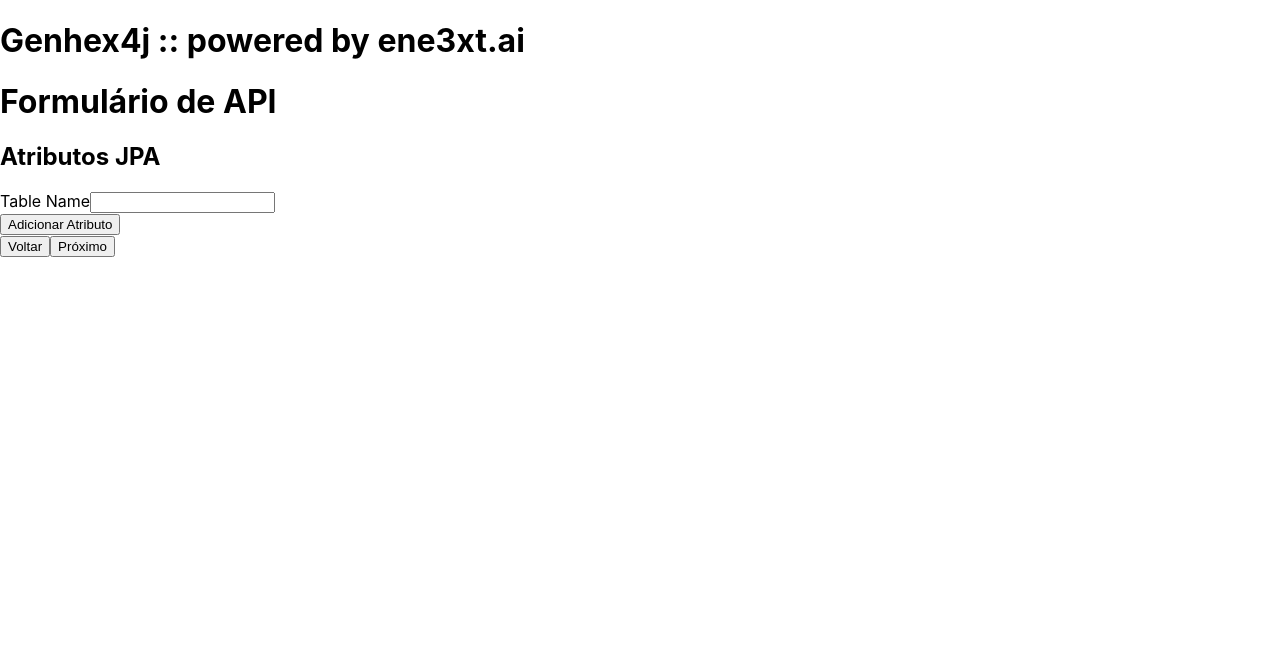
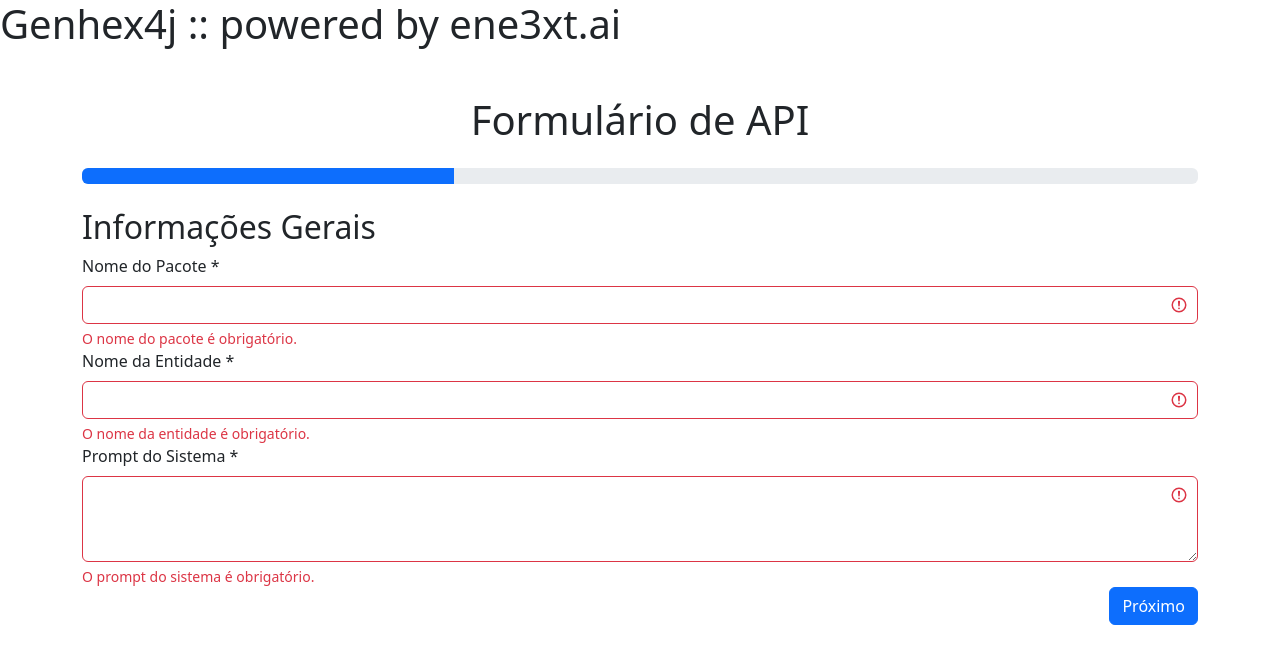
Before and after one commit to JimSP/genhex4j, a React (Create React App) app in the folder frontend/: page / in a window 1280 px wide. Both pictures are taken after a click on the button "Próximo". Shown: the top 664 px of the page. Built offline with nearby package versions, Linux system fonts and the light colour scheme.

Commit message:
melhoria usabilidade e experiecnia

```diff
--- a/frontend/package.json
+++ b/frontend/package.json
@@ -11,8 +11,10 @@
     "@testing-library/react": "^13.4.0",
     "@testing-library/user-event": "^13.5.0",
     "axios": "^1.7.7",
+    "bootstrap": "^5.3.3",
     "lucide-react": "^0.454.0",
     "react": "^18.3.1",
+    "react-bootstrap": "^2.10.5",
     "react-dom": "^18.3.1",
     "react-scripts": "5.0.1",
     "web-vitals": "^2.1.4"
--- a/frontend/src/App.js
+++ b/frontend/src/App.js
@@ -1,4 +1,5 @@
 import React from 'react';
+import 'bootstrap/dist/css/bootstrap.min.css';
 import ProjectForm from './ProjectForm';
 
 function App() {
--- a/frontend/src/ProjectForm.js
+++ b/frontend/src/ProjectForm.js
@@ -1,4 +1,5 @@
 import React, { useState, useEffect } from 'react';
+import { Form, Button, ProgressBar, Alert, Spinner, Modal } from 'react-bootstrap';
 
 const ApiForm = () => {
   const [formData, setFormData] = useState({
@@ -24,27 +25,75 @@ const ApiForm = () => {
   });
 
   const [currentStep, setCurrentStep] = useState(1);
+  const [isSubmitting, setIsSubmitting] = useState(false);
+  const [isFetching, setIsFetching] = useState(false);
+  const [errors, setErrors] = useState({});
+  const [showModal, setShowModal] = useState(false);
+  const totalSteps = 3;
 
   useEffect(() => {
-    // Simula a chamada da API e o preenchimento dos dados no estado
     const fetchInitialData = async () => {
+      setIsFetching(true);
       try {
         const response = await fetch('http://localhost:8080/');
         if (!response.ok) throw new Error('Failed to fetch data');
         const data = await response.json();
 
-        // Preenche o estado com os dados da API
         setFormData(data);
       } catch (error) {
         console.error('Error fetching data:', error);
+      } finally {
+        setIsFetching(false);
       }
     };
 
     fetchInitialData();
   }, []);
 
+  const validateStep = () => {
+    let stepErrors = {};
+    if (currentStep === 1) {
+      if (!formData.entityDescriptor.packageName) {
+        stepErrors.packageName = 'O nome do pacote é obrigatório.';
+      }
+      if (!formData.entityDescriptor.entityName) {
+        stepErrors.entityName = 'O nome da entidade é obrigatório.';
+      }
+      if (!formData.entityDescriptor.systemPrompt) {
+        stepErrors.systemPrompt = 'O prompt do sistema é obrigatório.';
+      }
+    } else if (currentStep === 2) {
+      if (!formData.entityDescriptor.jpaDescriptor.tableName) {
+        stepErrors.tableName = 'O nome da tabela é obrigatório.';
+      }
+      if (formData.entityDescriptor.jpaDescriptor.attributes.length === 0) {
+        stepErrors.attributes = 'Adicione pelo menos um atributo.';
+      } else {
+        formData.entityDescriptor.jpaDescriptor.attributes.forEach((attr, index) => {
+          if (!attr.name || !attr.type) {
+            stepErrors[`attribute_${index}`] = 'Nome e tipo são obrigatórios.';
+          }
+        });
+      }
+    } else if (currentStep === 3) {
+      // Validação das regras
+      if (formData.entityDescriptor.rulesDescriptor.length === 0) {
+        stepErrors.rules = 'Adicione pelo menos uma regra.';
+      } else {
+        formData.entityDescriptor.rulesDescriptor.forEach((rule, index) => {
+          if (!rule.ruleName || !rule.description) {
+            stepErrors[`rule_${index}`] = 'Nome e descrição da regra são obrigatórios.';
+          }
+        });
+      }
+    }
+    setErrors(stepErrors);
+    return Object.keys(stepErrors).length === 0;
+  };
+
   const handleInputChange = (e) => {
     const { name, value } = e.target;
+    setErrors((prevErrors) => ({ ...prevErrors, [name]: null }));
     if (name === 'tableName') {
       setFormData((prevFormData) => ({
         ...prevFormData,
@@ -67,33 +116,59 @@ const ApiForm = () => {
     }
   };
 
-  const handleAddAttribute = (descriptor) => {
+  const handleAddAttribute = () => {
+    const initializeAttribute = () => ({ name: '', type: '' });
     setFormData((prevFormData) => ({
       ...prevFormData,
       entityDescriptor: {
         ...prevFormData.entityDescriptor,
-        [descriptor]: {
-          ...prevFormData.entityDescriptor[descriptor],
+        jpaDescriptor: {
+          ...prevFormData.entityDescriptor.jpaDescriptor,
           attributes: [
-            ...prevFormData.entityDescriptor[descriptor].attributes,
-            { name: '', type: '' }
+            ...prevFormData.entityDescriptor.jpaDescriptor.attributes,
+            initializeAttribute()
+          ]
+        },
+        domainDescriptor: {
+          ...prevFormData.entityDescriptor.domainDescriptor,
+          attributes: [
+            ...prevFormData.entityDescriptor.domainDescriptor.attributes,
+            initializeAttribute()
+          ]
+        },
+        dtoDescriptor: {
+          ...prevFormData.entityDescriptor.dtoDescriptor,
+          attributes: [
+            ...prevFormData.entityDescriptor.dtoDescriptor.attributes,
+            initializeAttribute()
           ]
         }
       }
     }));
   };
 
-  const handleRemoveAttribute = (descriptor, index) => {
-    setFormData((prevFormData) => ({
+  const handleRemoveAttribute = (index) => {
+    setFormData((prevFormData) => {
+      const removeAt = (arr) => arr.filter((_, i) => i !== index);
+      return {
         ...prevFormData,
         entityDescriptor: {
           ...prevFormData.entityDescriptor,
-        [descriptor]: {
-          ...prevFormData.entityDescriptor[descriptor],
-          attributes: prevFormData.entityDescriptor[descriptor].attributes.filter((_, i) => i !== index)
+          jpaDescriptor: {
+            ...prevFormData.entityDescriptor.jpaDescriptor,
+            attributes: removeAt(prevFormData.entityDescriptor.jpaDescriptor.attributes)
+          },
+          domainDescriptor: {
+            ...prevFormData.entityDescriptor.domainDescriptor,
+            attributes: removeAt(prevFormData.entityDescriptor.domainDescriptor.attributes)
+          },
+          dtoDescriptor: {
+            ...prevFormData.entityDescriptor.dtoDescriptor,
+            attributes: removeAt(prevFormData.entityDescriptor.dtoDescriptor.attributes)
           }
         }
-    }));
+      };
+    });
   };
 
   const handleAddRule = () => {
@@ -128,7 +203,9 @@ const ApiForm = () => {
   };
 
   const handleNextStep = () => {
+    if (validateStep()) {
       setCurrentStep(currentStep + 1);
+    }
   };
 
   const handlePreviousStep = () => {
@@ -145,44 +222,50 @@ const ApiForm = () => {
         rulesDescriptor: newRules
       }
     }));
+
+    setErrors((prevErrors) => ({ ...prevErrors, [`rule_${index}`]: null }));
   };
 
   const handleJpaAttributeChange = (index, field, value) => {
-    const newAttributes = [...formData.entityDescriptor.jpaDescriptor.attributes];
-    newAttributes[index][field] = value;
+    const updateAttributes = (attributes) =>
+      attributes.map((attr, i) => (i === index ? { ...attr, [field]: value } : attr));
+
     setFormData((prevFormData) => ({
       ...prevFormData,
       entityDescriptor: {
         ...prevFormData.entityDescriptor,
         jpaDescriptor: {
           ...prevFormData.entityDescriptor.jpaDescriptor,
-          attributes: newAttributes
+          attributes: updateAttributes(prevFormData.entityDescriptor.jpaDescriptor.attributes)
         },
         domainDescriptor: {
           ...prevFormData.entityDescriptor.domainDescriptor,
-          attributes: newAttributes
+          attributes: updateAttributes(prevFormData.entityDescriptor.domainDescriptor.attributes)
         },
         dtoDescriptor: {
           ...prevFormData.entityDescriptor.dtoDescriptor,
-          attributes: newAttributes
+          attributes: updateAttributes(prevFormData.entityDescriptor.dtoDescriptor.attributes)
         }
       }
     }));
+
+    setErrors((prevErrors) => ({ ...prevErrors, [`attribute_${index}`]: null }));
   };
 
   const handleSubmit = async () => {
+    if (validateStep()) {
+      setIsSubmitting(true);
       try {
         const response = await fetch('http://localhost:8080/', {
           method: 'POST',
           headers: {
-          'Content-Type': 'application/json',
+            'Content-Type': 'application/json'
           },
-        body: JSON.stringify(formData),
+          body: JSON.stringify(formData)
         });
 
         if (!response.ok) throw new Error('Failed to submit form');
 
-      // Como estamos recebendo um arquivo, precisamos tratá-lo de forma diferente
         const blob = await response.blob();
         const url = window.URL.createObjectURL(blob);
         const a = document.createElement('a');
@@ -193,162 +276,278 @@ const ApiForm = () => {
         a.remove();
         window.URL.revokeObjectURL(url);
 
-      // Reset form or show success message
+        setShowModal(true);
         setCurrentStep(1);
+        setFormData({
+          entityDescriptor: {
+            packageName: '',
+            entityName: '',
+            systemPrompt: '',
+            jpaDescriptor: {
+              tableName: '',
+              attributes: []
+            },
+            domainDescriptor: {
+              attributes: []
+            },
+            dtoDescriptor: {
+              attributes: []
+            },
+            rulesDescriptor: []
+          },
+          standardTemplates: [],
+          rulesTemplates: [],
+          templates: []
+        });
       } catch (error) {
         console.error('Error submitting form:', error);
-      // Show error message to user
+        alert('Ocorreu um erro ao enviar o formulário. Por favor, tente novamente.');
+      } finally {
+        setIsSubmitting(false);
+      }
     }
   };
 
   return (
-    <div className="container mx-auto p-4">
-      <h1 className="text-3xl font-bold mb-4">Formulário de API</h1>
-      <div className="bg-white p-4 rounded-md shadow-md">
+    <div className="container my-5">
+      <h1 className="text-center mb-4">Formulário de API</h1>
+      {isFetching ? (
+        <div className="text-center">
+          <Spinner animation="border" variant="primary" />
+          <p>Carregando dados...</p>
+        </div>
+      ) : (
+        <Form>
+          <ProgressBar now={(currentStep / totalSteps) * 100} className="mb-4" />
           {currentStep === 1 && (
             <div>
-            <h2 className="text-2xl font-bold mb-4">Informações Gerais</h2>
-            <div className="space-y-4">
-              <div>
-                <label className="block text-sm font-medium mb-1">Package Name</label>
-                <input
+              <h2>Informações Gerais</h2>
+              <Form.Group controlId="packageName">
+                <Form.Label>Nome do Pacote *</Form.Label>
+                <Form.Control
                   type="text"
                   name="packageName"
                   value={formData.entityDescriptor.packageName}
                   onChange={handleInputChange}
-                  className="w-full px-3 py-2 border rounded-md focus:outline-none focus:ring-2 focus:ring-blue-500"
+                  isInvalid={!!errors.packageName}
                 />
-              </div>
-              <div>
-                <label className="block text-sm font-medium mb-1">Entity Name</label>
-                <input
+                <Form.Control.Feedback type="invalid">
+                  {errors.packageName}
+                </Form.Control.Feedback>
+              </Form.Group>
+              <Form.Group controlId="entityName">
+                <Form.Label>Nome da Entidade *</Form.Label>
+                <Form.Control
                   type="text"
                   name="entityName"
                   value={formData.entityDescriptor.entityName}
                   onChange={handleInputChange}
-                  className="w-full px-3 py-2 border rounded-md focus:outline-none focus:ring-2 focus:ring-blue-500"
+                  isInvalid={!!errors.entityName}
                 />
-              </div>
-              <div>
-                <label className="block text-sm font-medium mb-1">System Prompt</label>
-                <textarea
+                <Form.Control.Feedback type="invalid">
+                  {errors.entityName}
+                </Form.Control.Feedback>
+              </Form.Group>
+              <Form.Group controlId="systemPrompt">
+                <Form.Label>Prompt do Sistema *</Form.Label>
+                <Form.Control
+                  as="textarea"
+                  rows={3}
                   name="systemPrompt"
                   value={formData.entityDescriptor.systemPrompt}
                   onChange={handleInputChange}
-                  className="w-full px-3 py-2 border rounded-md focus:outline-none focus:ring-2 focus:ring-blue-500"
+                  isInvalid={!!errors.systemPrompt}
                 />
+                <Form.Control.Feedback type="invalid">
+                  {errors.systemPrompt}
+                </Form.Control.Feedback>
+              </Form.Group>
+              <div className="d-flex justify-content-end">
+                <Button variant="primary" onClick={handleNextStep}>
+                  Próximo
+                </Button>
               </div>
-            </div>
-            <button type="button" onClick={handleNextStep} className="bg-blue-500 text-white px-3 py-1 rounded-md mt-4">Próximo</button>
             </div>
           )}
           {currentStep === 2 && (
             <div>
-            <h2 className="text-2xl font-bold mb-4">Atributos JPA</h2>
-            <div className="space-y-4">
-              <div>
-                <label className="block text-sm font-medium mb-1">Table Name</label>
-                <input
+              <h2>Atributos JPA</h2>
+              <Form.Group controlId="tableName">
+                <Form.Label>Nome da Tabela *</Form.Label>
+                <Form.Control
                   type="text"
                   name="tableName"
                   value={formData.entityDescriptor.jpaDescriptor.tableName}
                   onChange={handleInputChange}
-                  className="w-full px-3 py-2 border rounded-md focus:outline-none focus:ring-2 focus:ring-blue-500"
+                  isInvalid={!!errors.tableName}
                 />
-              </div>
+                <Form.Control.Feedback type="invalid">
+                  {errors.tableName}
+                </Form.Control.Feedback>
+              </Form.Group>
               {formData.entityDescriptor.jpaDescriptor.attributes.map((attr, index) => (
-                <div key={index} className="p-4 border rounded-md space-y-2">
-                  <input
+                <div key={index} className="border p-3 my-3">
+                  <h5>Atributo {index + 1}</h5>
+                  <Form.Group controlId={`attributeName_${index}`}>
+                    <Form.Label>Nome do Atributo *</Form.Label>
+                    <Form.Control
                       type="text"
                       value={attr.name}
-                    placeholder="Attribute Name"
+                      placeholder="Nome do Atributo"
                       onChange={(e) => handleJpaAttributeChange(index, 'name', e.target.value)}
-                    className="w-full px-3 py-2 border rounded-md focus:outline-none focus:ring-2 focus:ring-blue-500"
+                      isInvalid={!!errors[`attribute_${index}`]}
                     />
-                  <input
+                  </Form.Group>
+                  <Form.Group controlId={`attributeType_${index}`}>
+                    <Form.Label>Tipo do Atributo *</Form.Label>
+                    <Form.Control
                       type="text"
                       value={attr.type}
-                    placeholder="Attribute Type"
+                      placeholder="Tipo do Atributo"
                       onChange={(e) => handleJpaAttributeChange(index, 'type', e.target.value)}
-                    className="w-full px-3 py-2 border rounded-md focus:outline-none focus:ring-2 focus:ring-blue-500"
+                      isInvalid={!!errors[`attribute_${index}`]}
                     />
-                  <button type="button" onClick={() => handleRemoveAttribute('jpaDescriptor', index)} className="bg-red-500 text-white px-3 py-1 rounded-md">Remover Atributo</button>
+                    <Form.Control.Feedback type="invalid">
+                      {errors[`attribute_${index}`]}
+                    </Form.Control.Feedback>
+                  </Form.Group>
+                  <Button variant="danger" onClick={() => handleRemoveAttribute(index)}>
+                    Remover Atributo
+                  </Button>
                 </div>
               ))}
-              <button type="button" onClick={() => handleAddAttribute('jpaDescriptor')} className="bg-green-500 text-white px-3 py-1 rounded-md">Adicionar Atributo</button>
-            </div>
-            <div className="mt-4 space-x-2">
-              <button type="button" onClick={handlePreviousStep} className="bg-gray-500 text-white px-3 py-1 rounded-md">Voltar</button>
-              <button type="button" onClick={handleNextStep} className="bg-blue-500 text-white px-3 py-1 rounded-md">Próximo</button>
+              {errors.attributes && (
+                <Alert variant="danger">
+                  {errors.attributes}
+                </Alert>
+              )}
+              <Button variant="success" onClick={handleAddAttribute}>
+                Adicionar Atributo
+              </Button>
+              <div className="d-flex justify-content-between mt-3">
+                <Button variant="secondary" onClick={handlePreviousStep}>
+                  Voltar
+                </Button>
+                <Button variant="primary" onClick={handleNextStep}>
+                  Próximo
+                </Button>
               </div>
             </div>
           )}
           {currentStep === 3 && (
             <div>
-            <h2 className="text-2xl font-bold mb-4">Regras</h2>
-            <div className="space-y-4">
+              <h2>Regras</h2>
               {formData.entityDescriptor.rulesDescriptor.map((rule, index) => (
-                <div key={index} className="p-4 border rounded-md space-y-2">
-                  <input
+                <div key={index} className="border p-3 my-3">
+                  <h5>Regra {index + 1}</h5>
+                  <Form.Group controlId={`ruleName_${index}`}>
+                    <Form.Label>Nome da Regra *</Form.Label>
+                    <Form.Control
                       type="text"
                       value={rule.ruleName}
                       placeholder="Nome da Regra"
                       onChange={(e) => handleRuleInputChange(index, 'ruleName', e.target.value)}
-                    className="w-full px-3 py-2 border rounded-md focus:outline-none focus:ring-2 focus:ring-blue-500"
+                      isInvalid={!!errors[`rule_${index}`]}
                     />
-                  <input
+                  </Form.Group>
+                  <Form.Group controlId={`ruleDescription_${index}`}>
+                    <Form.Label>Descrição *</Form.Label>
+                    <Form.Control
                       type="text"
                       value={rule.description}
                       placeholder="Descrição"
                       onChange={(e) => handleRuleInputChange(index, 'description', e.target.value)}
-                    className="w-full px-3 py-2 border rounded-md focus:outline-none focus:ring-2 focus:ring-blue-500"
+                      isInvalid={!!errors[`rule_${index}`]}
                     />
-                  <input
+                    <Form.Control.Feedback type="invalid">
+                      {errors[`rule_${index}`]}
+                    </Form.Control.Feedback>
+                  </Form.Group>
+                  <Form.Group controlId={`ruleInput_${index}`}>
+                    <Form.Label>Input da Regra</Form.Label>
+                    <Form.Control
                       type="text"
                       value={rule.ruleInput}
                       placeholder="Input da Regra"
                       onChange={(e) => handleRuleInputChange(index, 'ruleInput', e.target.value)}
-                    className="w-full px-3 py-2 border rounded-md focus:outline-none focus:ring-2 focus:ring-blue-500"
                     />
-                  <input
+                  </Form.Group>
+                  <Form.Group controlId={`ruleOutput_${index}`}>
+                    <Form.Label>Output da Regra</Form.Label>
+                    <Form.Control
                       type="text"
                       value={rule.ruleOutput}
                       placeholder="Output da Regra"
                       onChange={(e) => handleRuleInputChange(index, 'ruleOutput', e.target.value)}
-                    className="w-full px-3 py-2 border rounded-md focus:outline-none focus:ring-2 focus:ring-blue-500"
                     />
-                  <textarea
+                  </Form.Group>
+                  <Form.Group controlId={`llmGeneratedLogic_${index}`}>
+                    <Form.Label>Lógica Gerada por LLM</Form.Label>
+                    <Form.Control
+                      as="textarea"
+                      rows={3}
                       value={rule.llmGeneratedLogic}
                       placeholder="Lógica Gerada por LLM"
                       onChange={(e) => handleRuleInputChange(index, 'llmGeneratedLogic', e.target.value)}
-                    className="w-full px-3 py-2 border rounded-md focus:outline-none focus:ring-2 focus:ring-blue-500"
                     />
-                  <input
+                  </Form.Group>
+                  <Form.Group controlId={`javaFunctionalInterface_${index}`}>
+                    <Form.Label>Interface Funcional Java</Form.Label>
+                    <Form.Control
                       type="text"
                       value={rule.javaFunctionalInterface}
                       placeholder="Interface Funcional Java"
                       onChange={(e) => handleRuleInputChange(index, 'javaFunctionalInterface', e.target.value)}
-                    className="w-full px-3 py-2 border rounded-md focus:outline-none focus:ring-2 focus:ring-blue-500"
                     />
-                  <input
+                  </Form.Group>
+                  <Form.Group controlId={`javaFuncionalIntefaceMethodName_${index}`}>
+                    <Form.Label>Nome do Método da Interface</Form.Label>
+                    <Form.Control
                       type="text"
                       value={rule.javaFuncionalIntefaceMethodName}
                       placeholder="Nome do Método da Interface"
                       onChange={(e) => handleRuleInputChange(index, 'javaFuncionalIntefaceMethodName', e.target.value)}
-                    className="w-full px-3 py-2 border rounded-md focus:outline-none focus:ring-2 focus:ring-blue-500"
                     />
-                  <button type="button" onClick={() => handleRemoveRule(index)} className="bg-red-500 text-white px-3 py-1 rounded-md">Remover Regra</button>
+                  </Form.Group>
+                  <Button variant="danger" onClick={() => handleRemoveRule(index)}>
+                    Remover Regra
+                  </Button>
                 </div>
               ))}
-              <button type="button" onClick={handleAddRule} className="bg-green-500 text-white px-3 py-1 rounded-md">Adicionar Regra</button>
-            </div>
-            <div className="mt-4 space-x-2">
-              <button type="button" onClick={handlePreviousStep} className="bg-gray-500 text-white px-3 py-1 rounded-md">Voltar</button>
-              <button type="button" onClick={handleSubmit} className="bg-blue-500 text-white px-3 py-1 rounded-md">Enviar</button>
+              {errors.rules && (
+                <Alert variant="danger">
+                  {errors.rules}
+                </Alert>
+              )}
+              <Button variant="success" onClick={handleAddRule}>
+                Adicionar Regra
+              </Button>
+              <div className="d-flex justify-content-between mt-3">
+                <Button variant="secondary" onClick={handlePreviousStep}>
+                  Voltar
+                </Button>
+                <Button variant="primary" onClick={handleSubmit} disabled={isSubmitting}>
+                  {isSubmitting ? 'Enviando...' : 'Enviar'}
+                </Button>
               </div>
             </div>
           )}
-      </div>
+        </Form>
+      )}
+
+      <Modal show={showModal} onHide={() => setShowModal(false)}>
+        <Modal.Header closeButton>
+          <Modal.Title>Sucesso</Modal.Title>
+        </Modal.Header>
+        <Modal.Body>
+          <p>Formulário enviado com sucesso! O download do arquivo iniciará em breve.</p>
+        </Modal.Body>
+        <Modal.Footer>
+          <Button variant="primary" onClick={() => setShowModal(false)}>
+            Fechar
+          </Button>
+        </Modal.Footer>
+      </Modal>
     </div>
   );
 };
```
Also changed, not shown: 1 other file (tests, documents, lock files or other folders). Lines whose indentation alone changed are shown as unchanged.
